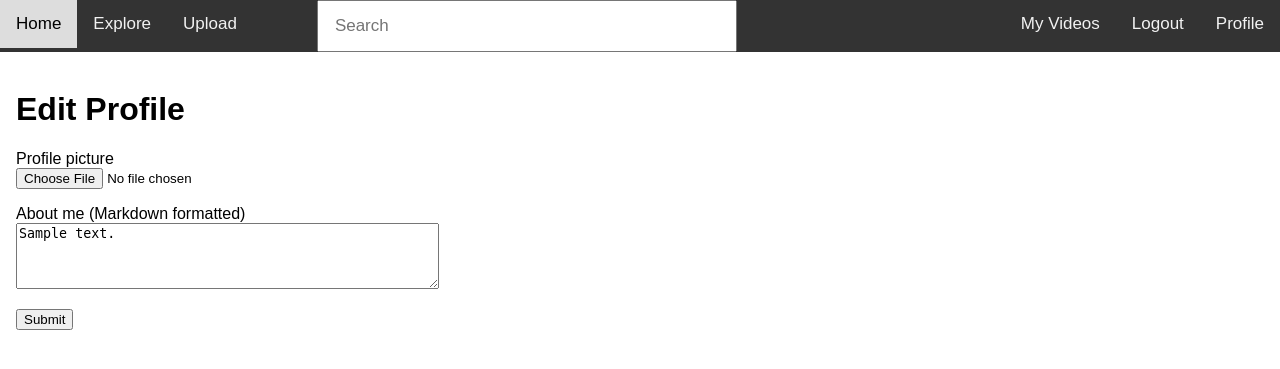
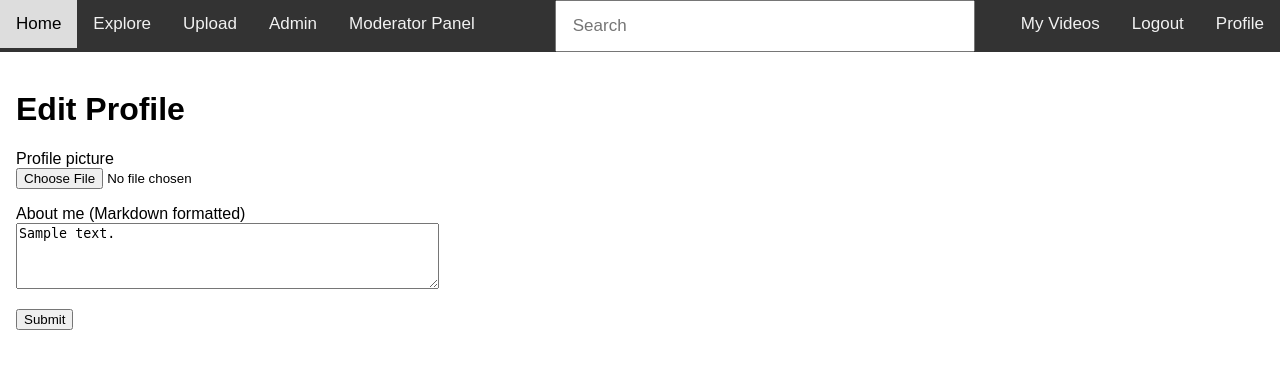
Before and after one commit to VeryUsual/roam, a Flask app: page /edit_profile in a window 1280 px wide. Shown: the top 369 px of the page. Run offline with Flask 3, Linux system fonts and the light colour scheme; a user stored in the database is signed in; tables that the repository leaves empty hold one stand-in row (values such as "Sample post"); some libraries are stand-ins or nearby versions.

Commit message:
admin and moderators instead of just a user called admin can do everything admin and moderator

```diff
--- a/app/__init__.py
+++ b/app/__init__.py
@@ -4,7 +4,6 @@ from flask_migrate import Migrate
 from config import Config
 from flask_login import LoginManager
 from flask_moment import Moment
-from flask_admin import Admin
 
 app = Flask(__name__)
 app.config.from_object(Config)
--- a/app/models.py
+++ b/app/models.py
@@ -75,6 +75,9 @@ class User(UserMixin, db.Model):
     )
     reports: so.Mapped[list["Report"]] = so.relationship(back_populates="reporter")
     banned: so.Mapped[bool] = so.mapped_column(default=False, server_default="False")
+    role: so.Mapped[int] = so.mapped_column(
+        server_default="0", default="0"
+    )  # 0 is normal, 1 is moderator, 2 is admin
 
     def __repr__(self):
         return "<User {}>".format(self.username)
--- a/app/routes.py
+++ b/app/routes.py
@@ -48,7 +48,10 @@ class RoamAdminModelView(ModelView):
     can_export = True
 
     def is_accessible(self):
-        return current_user.username == "admin"
+        if current_user.is_authenticated:
+            return current_user.username == "admin" or current_user.role >= 2
+        else:
+            return False
 
     def inaccessible_callback(self, name, **kwargs):
         return redirect(url_for("login", next=request.url))
@@ -62,9 +65,21 @@ class RoamAdminUserModelView(RoamAdminModelView):
 
     column_list = ["username", "about_me", "last_seen", "profile_picture"]
 
+    form_excluded_columns = [
+        "password",
+        "videos",
+        "following",
+        "followers",
+        "liked_videos",
+        "viewed_videos",
+        "reports",
+    ]
+
+class RoamAdminVideoModelView(RoamAdminModelView):
+    form_excluded_columns = ["author", "likers", "viewers"]
 
 admin.add_view(RoamAdminUserModelView(User, db.session))
-admin.add_view(RoamAdminModelView(Video, db.session))
+admin.add_view(RoamAdminVideoModelView(Video, db.session))
 
 VIDEOS_FOLDER = "videos"
 ALLOWED_EXTENSIONS = {"mp4", "mov", "mkv", "webm", "ogv"}
@@ -518,14 +533,14 @@ def static_files(filename):
 
 @app.route("/modpanel")
 def modpanel():
-    if current_user.username != "admin":
+    if current_user.username != "admin" and current_user.role < 1:
         return redirect(url_for("index"))
     return render_template("moderator.html", title="Moderator Panel")
 
 
 @app.route("/modpanel/reports")
 def modpanel_reviewreports():
-    if current_user.username != "admin":
+    if current_user.username != "admin" and current_user.role < 1:
         return redirect(url_for("index"))
     reports = db.session.scalars(sa.select(Report)).all()
     return render_template(
@@ -551,9 +566,7 @@ def report_video(video_id):
 def punish():
     form = IssuePunishmentForm()
     if form.validate_on_submit():
-        user = db.session.scalar(
-            sa.select(User).where(User.id == form.user_id.data)
-        )
+        user = db.session.scalar(sa.select(User).where(User.id == form.user_id.data))
         if not user:
             flash(f"No user with ID {form.user_id.data} found!")
             return redirect(url_for("punish"))
@@ -564,6 +577,9 @@ def punish():
             flash("You can't ban the admin!")
             return redirect(url_for("punish"))
         if form.punishment.data == "ban":
+            if user.banned:
+                flash("User already banned!")
+                return redirect(url_for("punish"))
             user.banned = True
             db.session.commit()
             flash("User banned!")
--- a/app/templates/base.html
+++ b/app/templates/base.html
@@ -48,9 +48,11 @@
       <a href="{{ url_for('index') }}">Home</a>
       <a href="{{ url_for('explore') }}">Explore</a>
       <a href="{{ url_for('upload') }}">Upload</a>
-      {% if current_user.username == 'admin' %}
+      {% if not current_user.is_anonymous %}
+      {% if current_user.username == 'admin' or current_user.role >= 1 %}
       <a href="{{ url_for('admin.index') }}">Admin</a>
       <a href="{{ url_for('modpanel') }}">Moderator Panel</a>
+      {% endif %}
       {% endif %}
       <input type="text" placeholder="Search" style="font-size: 17px; padding: 14px 16px; width: 30%; margin-left: 5%;" name="q" form="searchform" required>
       {% if current_user.is_anonymous %}
```
